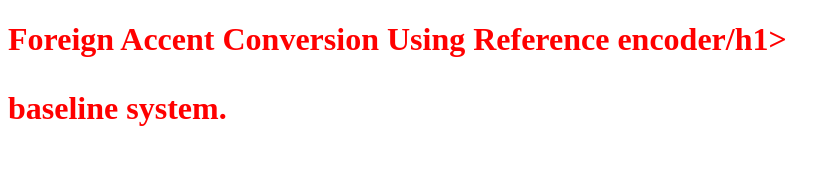
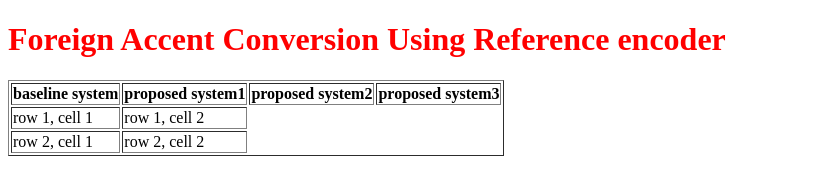
Before and after one commit to kal009l/kal009l.github.io, a plain HTML site: page demo/index.html in a window 1280 px wide. Shown: the whole page, without its empty margins (0-840 px from the left). Drawn offline with Linux system fonts and the light colour scheme; files that its build step writes are made by us from their sources.

Commit message:
Update index.html

```diff
--- a/demo/index.html
+++ b/demo/index.html
@@ -5,8 +5,23 @@
 </head>
 <body>
 
-<h1>Foreign Accent Conversion Using Reference encoder/h1>
-<p>baseline system.</p>
+<h1>Foreign Accent Conversion Using Reference encoder </h1>
+<table border="1">
+    <tr>
+        <th>baseline system</th>
+        <th>proposed system1</th>
+        <th>proposed system2</th>
+        <th>proposed system3</th>
+    </tr>
+    <tr>
+        <td>row 1, cell 1</td>
+        <td>row 1, cell 2</td>
+    </tr>
+    <tr>
+        <td>row 2, cell 1</td>
+        <td>row 2, cell 2</td>
+    </tr>
+</table>
 
 
 </body>
```
